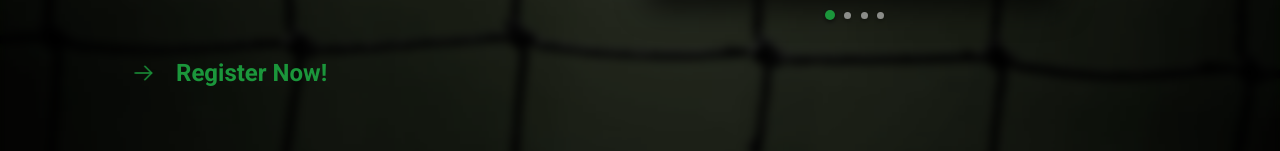
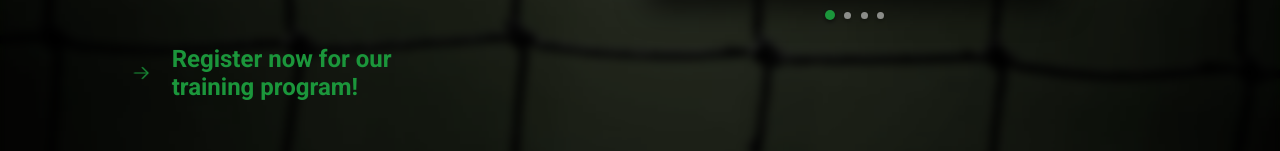
Before and after one commit to gui-varela/psf-frontend, a React (Vite) app: page / in a window 1280 px wide. Shown: the part 594-745 px from the top of the page. Built offline with nearby package versions, Linux system fonts and the light colour scheme.

Commit message:
Changes button description

```diff
--- a/src/components/HomeSection.jsx
+++ b/src/components/HomeSection.jsx
@@ -64,7 +64,7 @@ export function HomeSection() {
         </p>
         <a target="blank" href='https://docs.google.com/forms/d/e/1FAIpQLSfrpb-gaaQjIlfsgZZF0vk0U2oLJEb2oXms2FERn8hvr5t5oQ/viewform'>
           <ArrowRight />
-          <span>Register Now!</span>
+          <span>Register now for our training program!</span>
         </a>
       </section>
 
```
